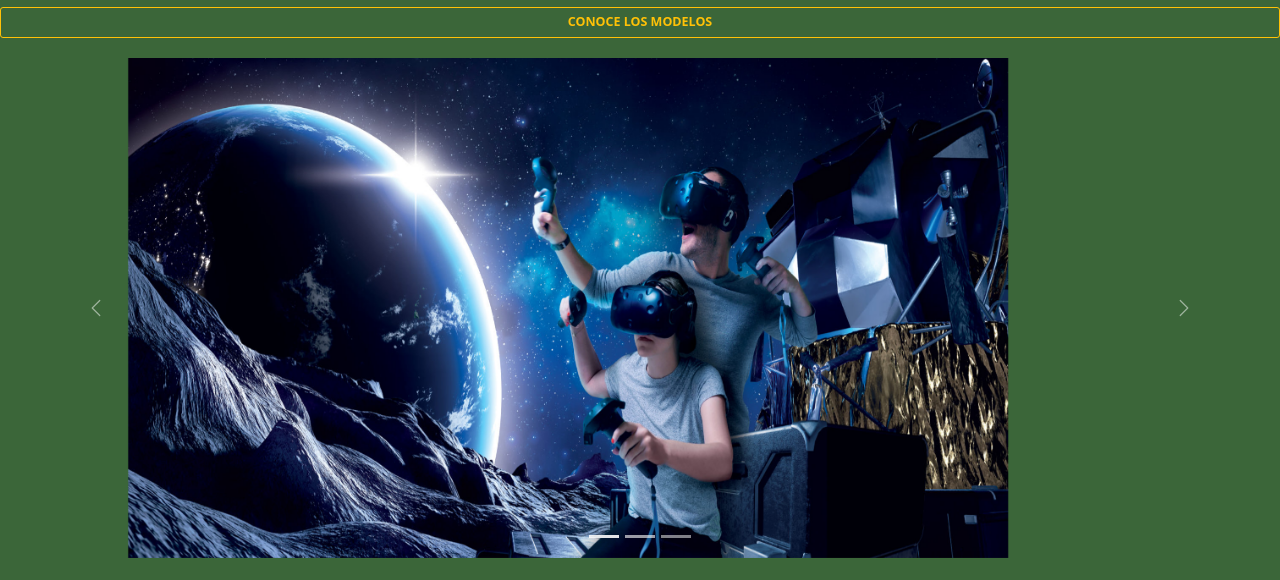
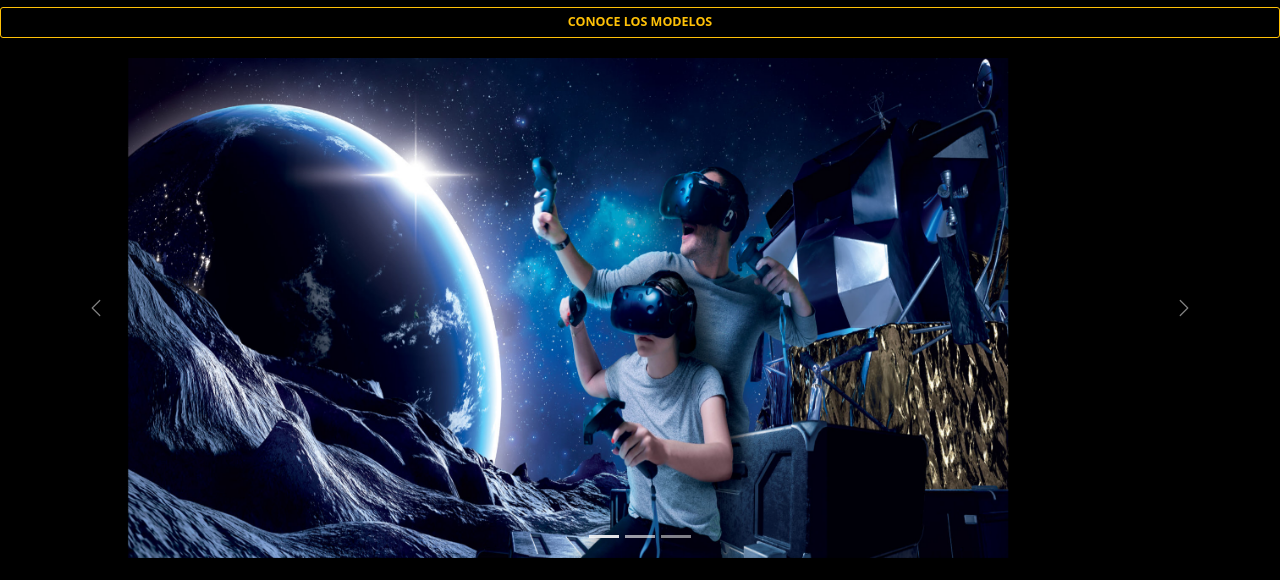
Before and after one commit to maurobifa/maurobifa, a website: page index.html in a window 1280 px wide. Shown: the part 188-768 px from the top of the page. Drawn offline with nearby package versions, Linux system fonts and the light colour scheme.

Commit message:
cambie color fondo

```diff
--- a/css/main.css
+++ b/css/main.css
@@ -6,7 +6,7 @@ html {
  }
 
 body {
-    background-color: rgb(59, 102, 57);
+    background-color: rgb(0, 0, 0);
 }
 
 
```
